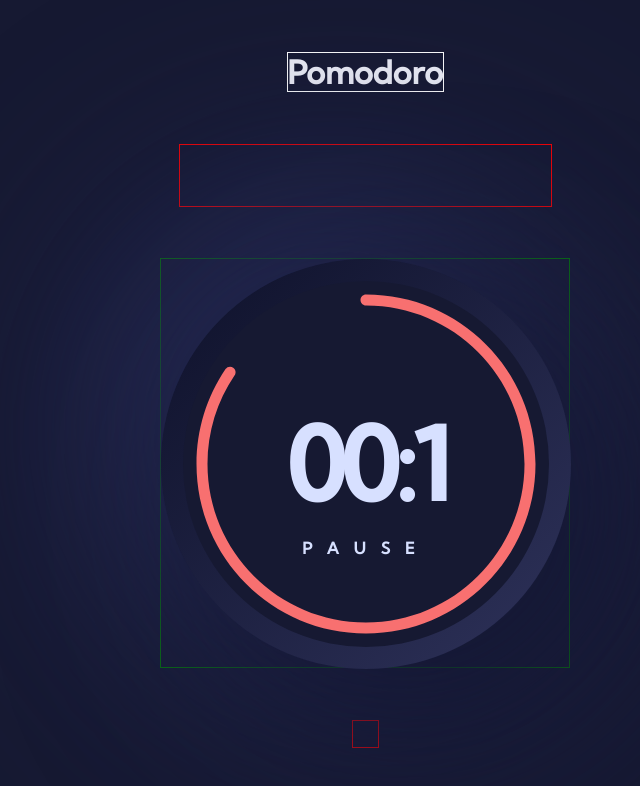
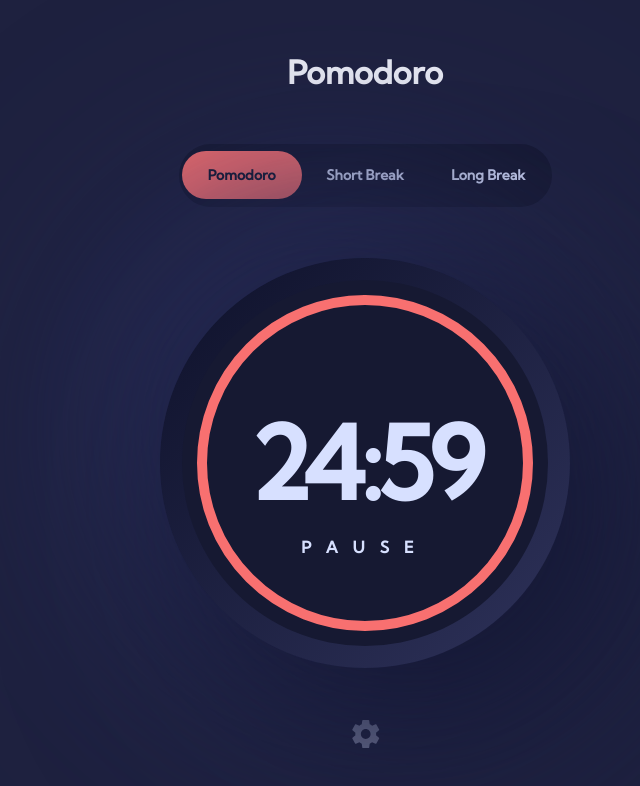
Before and after one commit to GuiFraV/Pomodoro, a plain HTML site: page index.html in a window 1280 px wide. Both pictures are taken after a click on the element "PLAY". Shown: the whole page, without its empty margins (275-915 px from the left). Drawn offline with Linux system fonts and the light colour scheme.

Commit message:
clock okay!

```diff
--- a/app.js
+++ b/app.js
@@ -1,40 +1,130 @@
 const time = document.querySelector('.time');
-const seconde = document.querySelector('.seconde');
-const minute = document.querySelector('.minute');
-const pause = document.querySelector('.pause');
+const start = document.querySelector('.start');
+const shortbreak = document.querySelector('.shortbreak');
 
-let minuteTimer = 25;
-let secondTimer = 2;
+const circle = document.querySelector('.circle');
+const radius = circle.r.baseVal.value;
+const circumference = 2 * Math.PI * radius;
+circle.style.strokeDasharray = `${circumference} ${circumference}`;
+circle.style.strokeDashoffset = 0;
 
-pause.addEventListener('click', () => {
-    if(pause.innerHTML === 'PAUSE') {
+let timer;
 
-        pause.innerHTML = 'PLAY';
+const nav = document.querySelectorAll('.nav-item');
 
-    }else{
+nav.forEach((item) =>
+{
+    item.addEventListener('click', function() {
+        nav.forEach((item) => item.classList.remove('active'));
+        this.classList.add('active');
+    });
+});
 
-        pause.innerHTML = 'PAUSE';
-        // minute.innerHTML = minuteTimer;
-        timeInterval();
+const timers = {
+    pomodoro: {
+        duration: 25,
+        timeLeft: undefined,
+    },
+    shortBreak: {
+        duration: 5,
+        timeLeft: undefined,
+    },
+    longBreak: {
+        duration: 15,
+        timeLeft: undefined,
+    },
+};
 
+let currentTimer = 'pomodoro';
+
+function switchTimer(timerName)
+{
+    pauseTimer();
+    circle.style.strokeDashoffset = 0;
+    currentTimer = timerName;
+    const timerData = timers[currentTimer];
+    if (timerData.timeLeft === undefined) {
+      startTimer(timerData.duration);
+    } else {
+      startTimer(timerData.timeLeft / 60);
+    }
+}
+
+function startTimer(duration)
+{
+    const timerData = timers[currentTimer];
+    if(timerData.timeLeft === undefined){
+        timerData.timeLeft = duration * 60;
+    }
+    start.innerHTML = 'PAUSE';
+
+    timer = setInterval(function () {
+        let minutes = Math.floor(timerData.timeLeft / 60);
+        let secondes = timerData.timeLeft % 60;
+
+        time.textContent = `${minutes < 10 ? '0' + minutes : minutes }:${secondes < 10 ? '0' + secondes : secondes}`;
+
+        const percent = (timerData.timeLeft / (duration * 60)) * 100;
+        setProgress(percent);
+
+        timerData.timeLeft--;
+
+        if(timerData.timeLeft < 0){
+            clearInterval(timer);
+            time.textContent = '00:00';
+            start.innerHTML = 'RESTART';
+        }
+
+    }, 1000);
+
+    start.innerHTML = 'PAUSE';
+
+}
+
+function pauseTimer()
+{
+    clearInterval(timer);
+    start.innerHTML = 'PLAY';
+}
+
+function setProgress(percent)
+{
+    const offset = circumference - (percent / 100 * circumference);
+    circle.style.strokeDashoffset = offset;
+}
+
+function restartTimer(duration) {
+    const timerData = timers[currentTimer];
+    timerData.timeLeft = undefined;
+    circle.style.strokeDashoffset = 0;
+    startTimer(duration);
+}
+
+start.addEventListener('click', function()
+{
+    if (start.innerHTML === 'PLAY') {
+      switchTimer(currentTimer);
+    } else if (start.innerHTML === 'PAUSE') {
+      pauseTimer();
+    } else if (start.innerHTML === 'RESTART') {
+      timers[currentTimer].timeLeft = undefined;
+      switchTimer(currentTimer);
     }
 });
 
+shortbreak.addEventListener('click', function()
+{
+    switchTimer('shortBreak');
+});
 
+const pomodoro = document.querySelector('.pomodoro');
+pomodoro.addEventListener('click', function()
+{
+  switchTimer('pomodoro');
+});
 
-function timeInterval(){
-
-    setInterval(() =>
-    {
-        seconde.innerHTML = secondTimer--;
-
-        console.log(secondTimer);
-
-        if(secondTimer === -1){
-            secondTimer = 2;
-            minute.innerHTML = minuteTimer--;
-
-        }
-
-    },1000);
-}
+const longbreak = document.querySelector('.longbreak');
+longbreak.addEventListener('click', function()
+{
+    switchTimer('longBreak');
+});
--- a/index.html
+++ b/index.html
@@ -11,7 +11,11 @@
 
     <header>Pomodoro</header>
 
-    <nav></nav>
+    <nav>
+        <div class="nav-item pomodoro active">Pomodoro</div>
+        <div class="nav-item shortbreak">Short Break</div>
+        <div class="nav-item longbreak">Long Break</div>
+    </nav>
 
     <div class="clock">
         <div class="oval">
@@ -20,15 +24,21 @@
                     <p class="minute">00</p>:
                     <p class="seconde">00</p>
                 </div>
-                <div class="pause">PLAY</div>
-                <svg class="progress-ring" xmlns="http://www.w3.org/2000/svg" width="340" height="340" viewBox="0 0 340 340">
-                    <path d="M29.536 75.1017C31.2387 72.5862 34.6582 71.9273 37.1737 73.63C39.6892 75.3327 40.3481 78.7522 38.6454 81.2677C21.048 107.265 11.5 137.913 11.5 170C11.5 257.537 82.4629 328.5 170 328.5C257.537 328.5 328.5 257.537 328.5 170C328.5 82.4629 257.537 11.5 170 11.5C166.962 11.5 164.5 9.03757 164.5 6C164.5 2.96243 166.962 0.5 170 0.5C263.612 0.5 339.5 76.3877 339.5 170C339.5 263.612 263.612 339.5 170 339.5C76.3877 339.5 0.5 263.612 0.5 170C0.5 135.698 10.716 102.905 29.536 75.1017Z" fill="#F87070"/>
+                <div class="start">PLAY</div>
+                <svg class='svg' width="340" height="340">
+                    <circle class="circle" stroke-width="10" fill="transparent" r="163" cx="170" cy="170" stroke="#F87070" stroke-linecap="round" transform="rotate(-90, 170, 170)"/>
                 </svg>
             </div>
         </div>
     </div>
 
-    <div class="settings"></div>
+    <div class="settings">
+        <svg xmlns="http://www.w3.org/2000/svg" width="28" height="28" viewBox="0 0 28 28" fill="none">
+            <g opacity="0.5">
+            <path fill-rule="evenodd" clip-rule="evenodd" d="M24.0378 15.365L26.9654 17.682C27.229 17.899 27.3054 18.2771 27.1318 18.578L24.3568 23.429C24.1834 23.73 23.8226 23.849 23.5104 23.73L20.0555 22.323C19.341 22.883 18.557 23.345 17.7106 23.702L17.1903 27.412C17.1348 27.741 16.8504 28 16.5035 28H10.9535C10.6066 28 10.3221 27.741 10.2666 27.412L9.74633 23.702C8.89997 23.345 8.11604 22.8761 7.40145 22.323L3.94654 23.73C3.63435 23.856 3.27364 23.73 3.10018 23.429L0.325132 18.578C0.151671 18.27 0.228028 17.892 0.491634 17.682L3.41927 15.365C3.36379 14.917 3.32216 14.462 3.32216 14C3.32216 13.538 3.36379 13.083 3.41927 12.635L0.491634 10.318C0.228028 10.101 0.151671 9.72302 0.325132 9.42199L3.10025 4.57099C3.27364 4.26996 3.63442 4.15098 3.94661 4.26996L7.40152 5.67697C8.11604 5.11699 8.90003 4.65499 9.74639 4.29799L10.2667 0.588001C10.3222 0.259022 10.6067 0 10.9535 0H16.5036C16.8504 0 17.1348 0.259022 17.1973 0.588001L17.7177 4.29799C18.564 4.65499 19.3479 5.12394 20.0625 5.67697L23.5174 4.26996C23.8296 4.14396 24.1903 4.26996 24.3638 4.57099L27.1389 9.42199C27.3123 9.72997 27.236 10.108 26.9724 10.318L24.0378 12.635C24.0932 13.083 24.1349 13.538 24.1349 14C24.1349 14.462 24.0932 14.917 24.0378 15.365ZM8.8722 14C8.8722 16.709 11.0437 18.9 13.7285 18.9C16.4134 18.9 18.5848 16.7091 18.5848 14.0001C18.5848 11.2911 16.4134 9.10004 13.7285 9.10004C11.0437 9.10004 8.8722 11.291 8.8722 14Z" fill="#D7E0FF"/>
+            </g>
+        </svg>
+    </div>
 
 
 
--- a/style.css
+++ b/style.css
@@ -18,7 +18,6 @@
 @import url('https://fonts.googleapis.com/css2?family=Space+Mono&display=swap');
 
 /* Variables de couleurs CSS */
-
 :root
 {
     --orange: #F87070;
@@ -27,19 +26,21 @@
     --grey: #D7E0FF;
     --greywhite: #EFF1FA;
     --bluedark: #1E213F;
-    --verydarkblue:#161932
+    --verydarkblue:#161932;
 }
 
+/* CSS STYLES */
 *
 {
     margin: 0;
     padding: 0;
     box-sizing: border-box;
+    user-select: none;
 }
 
 body
 {
-    background-color: var(--verydarkblue);
+    background-color: var(--bluedark);
     min-height: 100vh;
     display: flex;
     flex-direction: column;
@@ -51,7 +52,7 @@ header
 {
     width: 157px;
     height: 40px;
-    border: 1px solid white;
+    /* border: 1px solid white; */
     display: flex;
     justify-content: center;
     align-items: center;
@@ -65,14 +66,44 @@ nav
 {
     width: 373px;
     height: 63px;
-    border: 1px solid red;
+    /* border: 1px solid red; */
+    border-radius: 31.5px;
+    background-color: var(--verydarkblue);
+    display: flex;
+    justify-content: space-evenly;
+    align-items: center;
+}
+
+nav div{
+    width: 120px;
+    height: 48px;
+    border-radius: 26.5px;
+    display: flex;
+    justify-content: center;
+    align-items: center;
+}
+
+.nav-item
+{
+    color: var(--grey);
+    font-family: 'Kumbh Sans', sans-serif;
+    font-weight: 700;
+    font-size: 14px;
+    cursor: pointer;
+    transition: 0.5s;
+}
+
+.active
+{
+    background: #F87070;
+    color: var(--verydarkblue);
 }
 
 .clock
 {
     height: 410px;
     width: 410px;
-    border: 1px solid green;
+    /* border: 1px solid green; */
 }
 
 .oval
@@ -113,7 +144,15 @@ nav
     display:flex;
 }
 
-.pause
+.svg
+{
+    position: absolute;
+    top: 50%;
+    left: 50%;
+    transform: translate(-50%, -50%);
+}
+
+.start
 {
     color: var(--grey);
     font-family: Kumbh Sans;
@@ -125,6 +164,13 @@ nav
     position: absolute;
     top: 70%;
     cursor: pointer;
+    z-index: 1;
+    transition: 0.4s;
+}
+
+.start:hover
+{
+    color: var(--orange);
 }
 
 
@@ -132,5 +178,15 @@ nav
 {
     width: 27px;
     height: 28px;
-    border: 1px solid red;
+    /* border: 1px solid red; */
 }
+
+.settings svg
+{
+    cursor: pointer;
+}
+
+.settings:hover
+{
+    transform: scale(1.1);
+}
```
